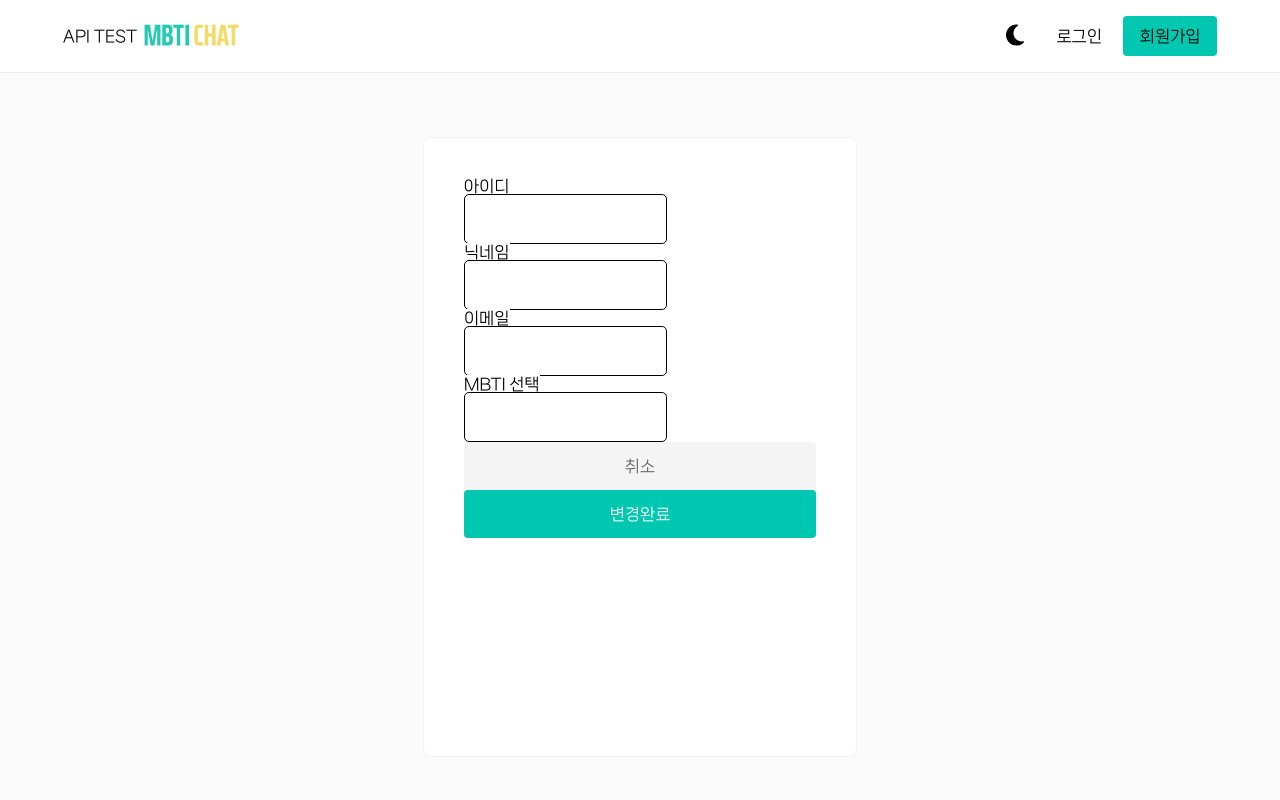
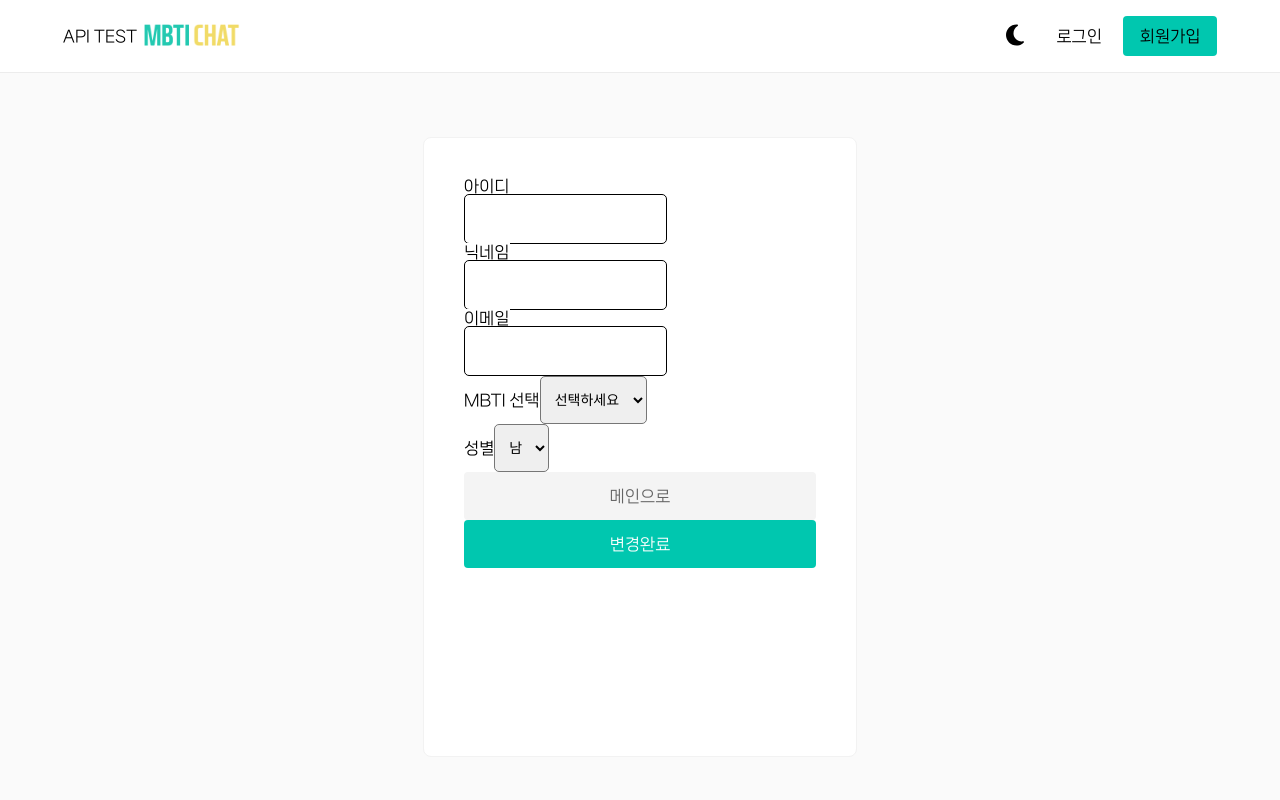
Before and after one commit to Sassy-Project/front-mbti-chat, a React (Create React App) app: page /users in a window 1280 px wide. Shown: the top 800 px of the page. Built offline with nearby package versions, Linux system fonts and the light colour scheme.

Commit message:
feat: Create profile page

```diff
--- /dev/null
+++ b/src/components/LabelBasicSelect/index.tsx
@@ -0,0 +1,14 @@
+import Label from '../styled-components/Label';
+import BasicSelect from '../styled-components/BasicSelect';
+
+const LabelBasicSelect = (props: any) => {
+  const { label, text, value, onChange, options } = props;
+  return (
+    <div>
+      <Label htmlFor={label} text={text} />
+      <BasicSelect value={value} onChange={onChange} options={options} />
+    </div>
+  );
+};
+
+export default LabelBasicSelect;
--- a/src/components/ProfileForm/index.tsx
+++ b/src/components/ProfileForm/index.tsx
@@ -1,23 +1,60 @@
-import { useState, useCallback, SyntheticEvent } from 'react';
+import { useState, SyntheticEvent } from 'react';
 import BasicInput from '../LabelBasicInput/index';
+import BasicSelect from '../LabelBasicSelect/index';
 import Button from '../styled-components/Button';
-import Label from '../styled-components/Label';
 import './style.scss';
 import API from '../../API/API';
+
+interface Mbtis {
+  id: string;
+  name: string;
+}
+interface Gender {
+  id: string;
+  name: string;
+}
 
 const ProfileForm = () => {
   const [userId, setUserId] = useState<any>(''); // 추후 default값은 API값으로 변경
   const [userNickname, setUserNickname] = useState<string>(''); // 추후 default값은 API값으로 변경
   const [userEmail, setUserEmail] = useState<string>(''); // 추후 default값은 API값으로 변경
-  const [userMbti, setUserMbti] = useState<string>(''); // 추후 default값은 API값으로 변경
+  const [selectedMbti, setSelectedMbti] = useState<string>(''); // 추후 default값은 API값으로 변경
+  const [selectedGender, setSelectedGender] = useState<string>(''); // 추후 default값은 API값으로 변경
 
+  const mbtis: Mbtis[] = [
+    { id: '1', name: '선택하세요' },
+    { id: '2', name: 'INFJ' },
+  ];
+
+  const genders: Gender[] = [
+    { id: '1', name: '남' },
+    { id: '2', name: '여' },
+  ];
+
+  // Back to Mainpage
   const onClickCancel = (e) => {
     e.preventDefault();
     window.location.href = '/';
   };
 
+  // Nickname input Change Event
   const onChangeNickname = (e: SyntheticEvent<HTMLInputElement>) => {
     setUserNickname(e.currentTarget.value);
+  };
+
+  // Email input Change Event
+  const onChangeEmail = (e: SyntheticEvent<HTMLInputElement>) => {
+    setUserEmail(e.currentTarget.value);
+  };
+
+  // MBTI select Change Event
+  const handleMbtiChange = (e: React.ChangeEvent<HTMLSelectElement>) => {
+    setSelectedMbti(e.currentTarget.value);
+  };
+
+  // Gender select Change Event
+  const handleGenderChange = (e: React.ChangeEvent<HTMLSelectElement>) => {
+    setSelectedGender(e.currentTarget.value);
   };
 
   return (
@@ -29,9 +66,21 @@ const ProfileForm = () => {
         value={userNickname}
         onChange={onChangeNickname}
       />
-      <BasicInput text='이메일' isFocused={false} value={userEmail} />
-      <BasicInput text='MBTI 선택' isFocused={false} value={userMbti} />
-      <Button text='취소' onClick={onClickCancel} background='#F4F4F4' color='#646464' />
+      <BasicInput text='이메일' isFocused={false} value={userEmail} onChange={onChangeEmail} />
+      <BasicSelect
+        text='MBTI 선택'
+        options={mbtis.map((mbti) => ({ value: mbti.id, label: mbti.name }))}
+        value={selectedMbti}
+        onChange={handleMbtiChange}
+      />
+      <BasicSelect
+        text='성별'
+        options={genders.map((gender) => ({ value: gender.id, label: gender.name }))}
+        value={selectedGender}
+        onChange={handleGenderChange}
+      />
+
+      <Button text='메인으로' onClick={onClickCancel} background='#F4F4F4' color='#646464' />
       <Button text='변경완료' color='#FFFFFF' />
     </form>
   );
--- /dev/null
+++ b/src/components/styled-components/BasicSelect.tsx
@@ -0,0 +1,28 @@
+import styled from 'styled-components';
+
+interface SelectProps {
+  options: { value: string; label: string }[];
+  value: string;
+  onChange: (event: React.ChangeEvent<HTMLSelectElement>) => void;
+}
+
+const Select = ({ options, value, onChange }: SelectProps) => {
+  return (
+    <StyledSelect value={value} onChange={onChange}>
+      {options.map((option) => (
+        <option key={option.value} value={option.value}>
+          {option.label}
+        </option>
+      ))}
+    </StyledSelect>
+  );
+};
+
+const StyledSelect = styled.select`
+  height: 48px;
+  padding: 0 10px;
+  border-radius: 5px;
+  font-size: 14px;
+`;
+
+export default Select;
```
Also changed, not shown: src/components/LabelBasicSelect/style.scss (added).
